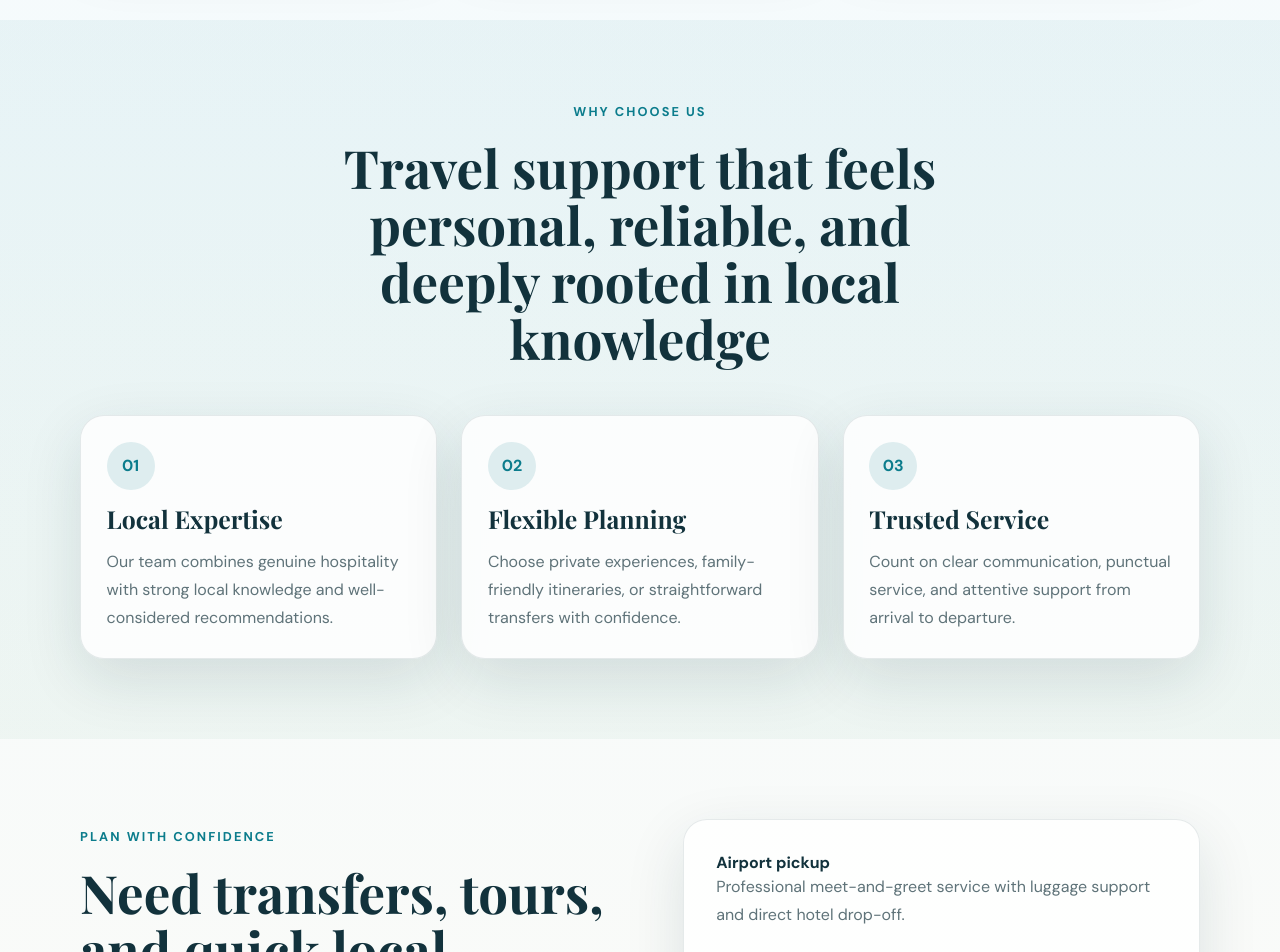
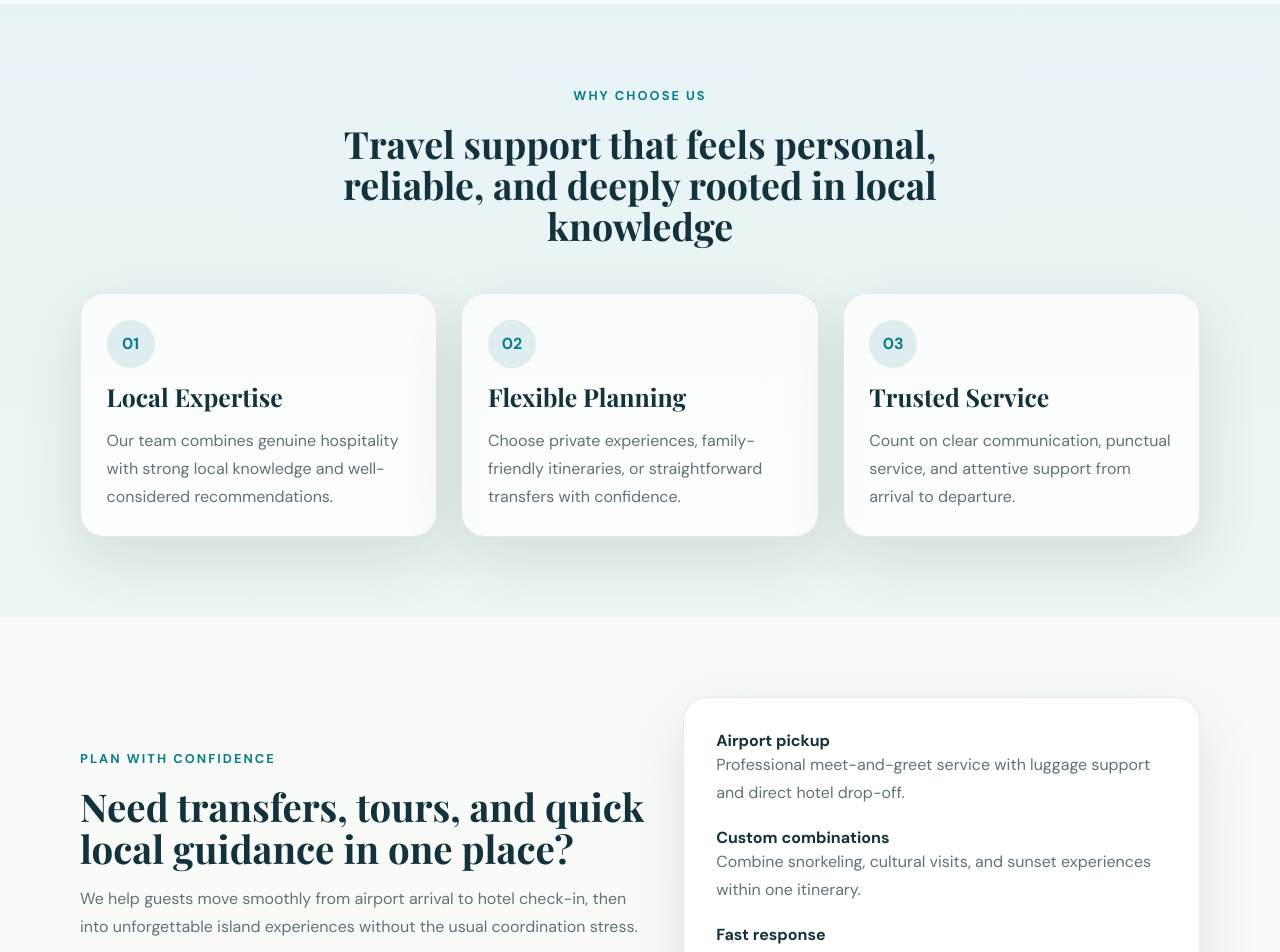
Before and after one commit to aliyusufabass-tech/myproject, a React (Vite) app in the folder frontend/: page / in a window 1280 px wide. Shown: the part 1620-2572 px from the top of the page. Built offline with nearby package versions, Linux system fonts and the light colour scheme.

Commit message:
fix commit 30

```diff
--- a/frontend/src/components/SectionHeading.jsx
+++ b/frontend/src/components/SectionHeading.jsx
@@ -1,6 +1,6 @@
-function SectionHeading({ eyebrow, title, text, align = 'left' }) {
+function SectionHeading({ eyebrow, title, text, align = 'left', className = '' }) {
   return (
-    <div className={`section-heading section-heading--${align}`}>
+    <div className={`section-heading section-heading--${align} ${className}`.trim()}>
       {eyebrow ? <p className="section-tag">{eyebrow}</p> : null}
       <h2>{title}</h2>
       {text ? <p>{text}</p> : null}
--- a/frontend/src/pages/HomePage.jsx
+++ b/frontend/src/pages/HomePage.jsx
@@ -64,6 +64,7 @@ function HomePage() {
           <SectionHeading
             eyebrow="Why Choose Us"
             title="Travel support that feels personal, reliable, and deeply rooted in local knowledge"
+            className="section-heading--compact"
             align="center"
           />
           <div className="grid grid--three">
@@ -82,7 +83,9 @@ function HomePage() {
         <div className="container split">
           <div>
             <p className="section-tag">Plan with confidence</p>
-            <h2>Need transfers, tours, and quick local guidance in one place?</h2>
+            <h2 className="home-section-title--compact">
+              Need transfers, tours, and quick local guidance in one place?
+            </h2>
             <p className="muted">
               We help guests move smoothly from airport arrival to hotel check-in, then
               into unforgettable island experiences without the usual coordination stress.
--- a/frontend/src/styles/global.css
+++ b/frontend/src/styles/global.css
@@ -82,10 +82,22 @@ main {
   margin-bottom: 2.5rem;
 }
 
+.section-heading h2 {
+  font-size: clamp(1.75rem, 4vw, 3rem);
+}
+
 .section-heading--center {
   text-align: center;
   margin-inline: auto;
   margin-bottom: 3rem;
+}
+
+.section-heading--compact h2 {
+  font-size: clamp(1.45rem, 3vw, 2.35rem);
+}
+
+.home-section-title--compact {
+  font-size: clamp(1.5rem, 3.2vw, 2.4rem);
 }
 
 h1,
```
